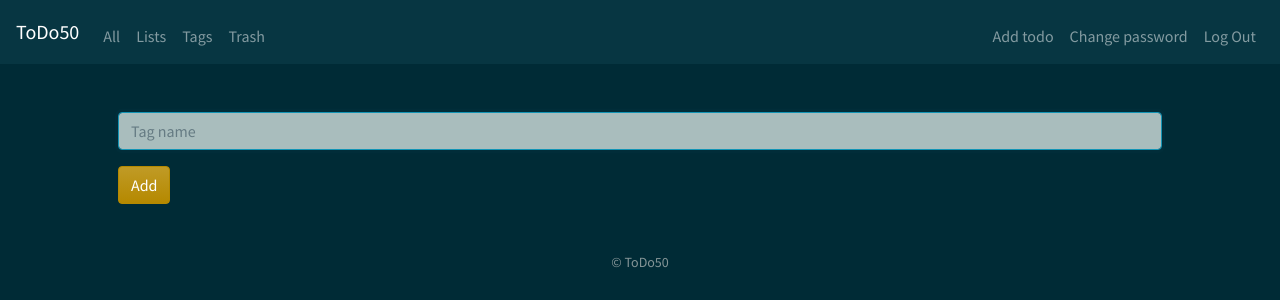
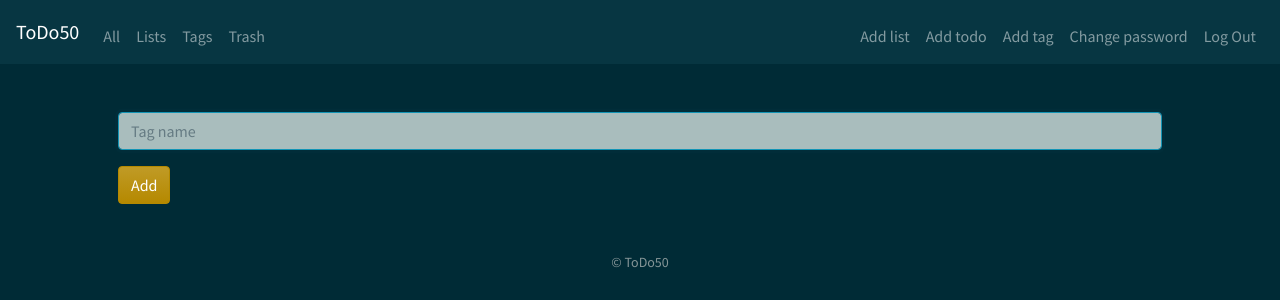
Before and after one commit to ilya-lebedev/ToDo50, a Flask app: page /add-tag in a window 1280 px wide. Shown: the top 300 px of the page. Run offline with Flask 2, Linux system fonts and the light colour scheme; the visitor is signed in with stand-in values (Sample User, id 1); some libraries are stand-ins or nearby versions.

Commit message:
feat: Append links for adding todos and tags into the main layout

```diff
--- a/templates/layout.html
+++ b/templates/layout.html
@@ -40,7 +40,9 @@
                         <li class="nav-item"><a class="nav-link" href="/trash">Trash</a></li>
                     </ul>
                     <ul class="navbar-nav ml-auto mt-2">
+                        <li class="nav-item"><a class="nav-link" href="/add-list">Add list</a></li>
                         <li class="nav-item"><a class="nav-link" href="/add-todo">Add todo</a></li>
+                        <li class="nav-item"><a class="nav-link" href="/add-tag">Add tag</a></li>
                         <li class="nav-item"><a class="nav-link" href="/change-password">Change password</a></li>
                         <li class="nav-item"><a class="nav-link" href="/logout">Log Out</a></li>
                     </ul>
```
